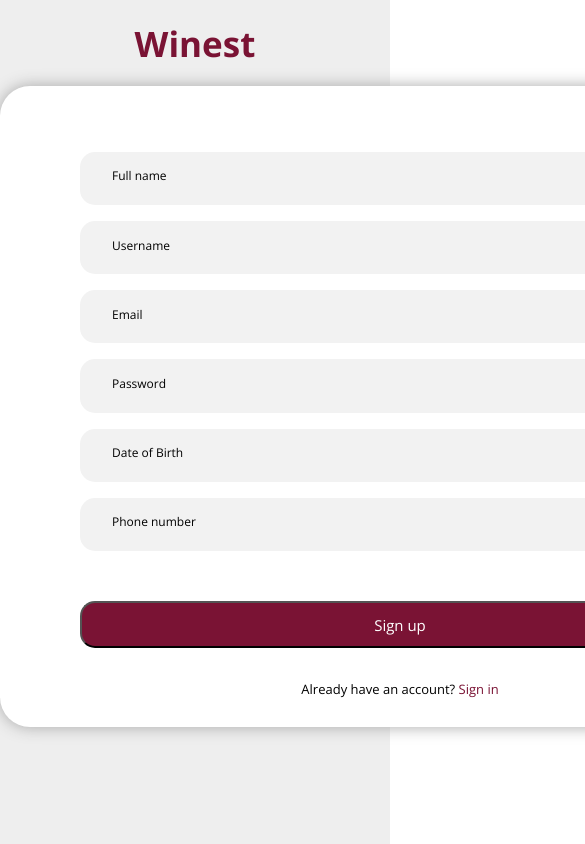
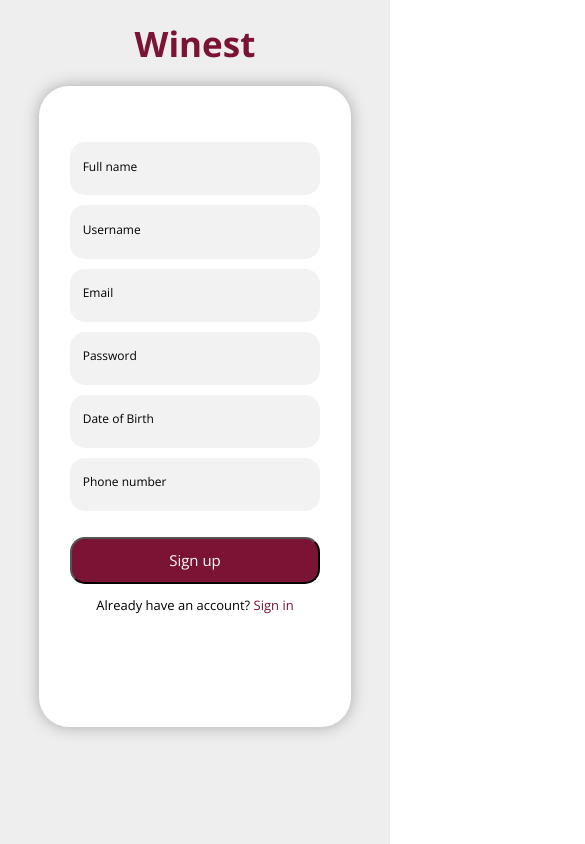
Before and after one commit to sergioluisfilho/winest-web, a React (Create React App) app: page /register in a window 390 px wide. Shown: the top 844 px of the page, 585 px wide, since content can reach past the window. Built offline with nearby package versions, Linux system fonts and the light colour scheme.

Commit message:
responsividade

```diff
--- a/src/pages/register/register.scss
+++ b/src/pages/register/register.scss
@@ -33,6 +33,10 @@
     margin: 0 auto;
     height: 70%;
     width: 800px;
+
+    @media (max-width: 1200px) {
+      width: 80%;
+    }
 
     .credential-form {
       background-color: #F2F2F2;
```
